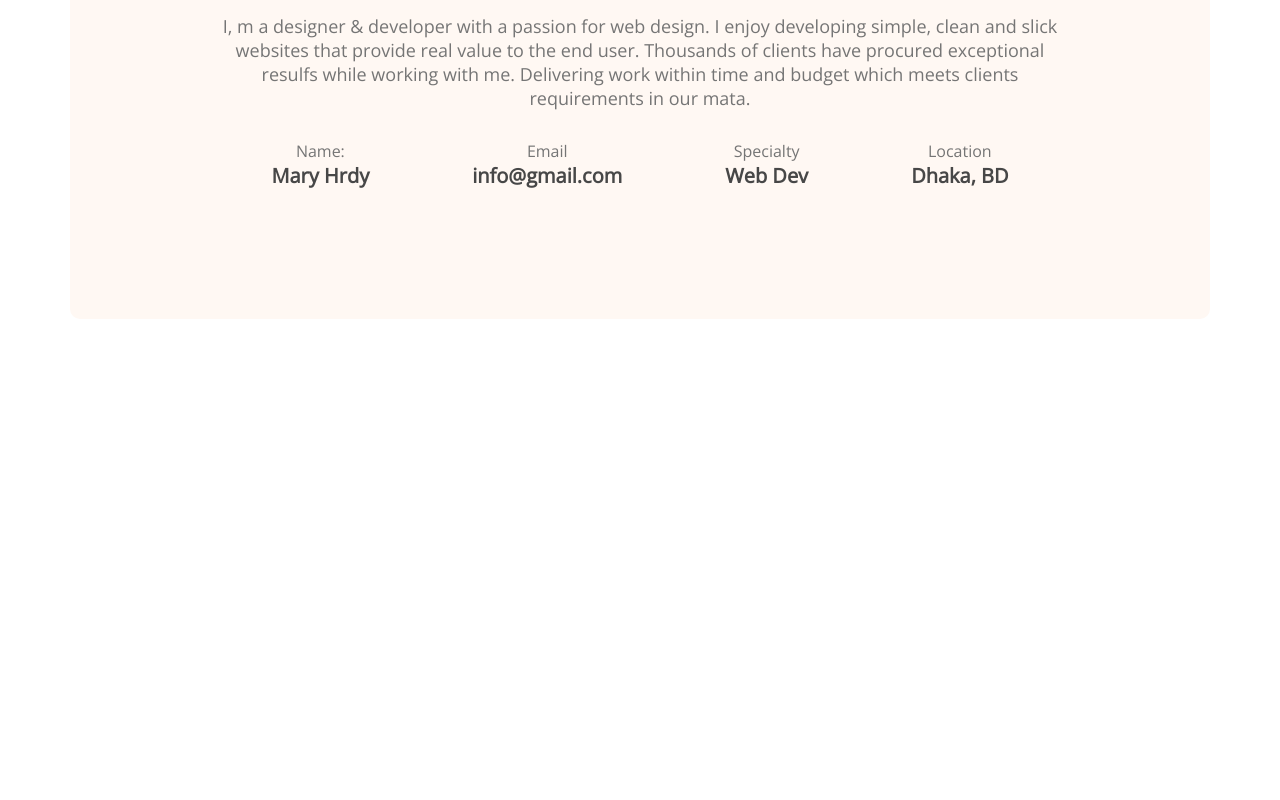
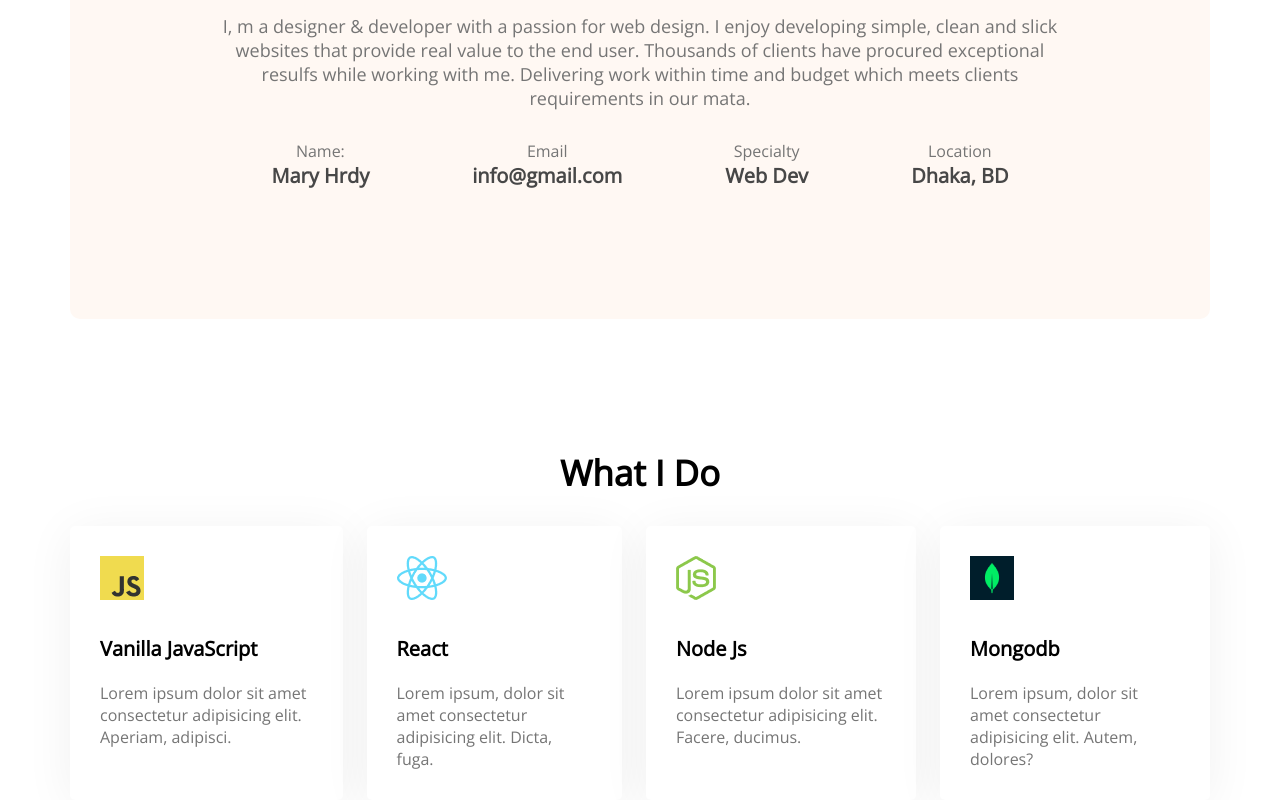
Before and after one commit to NOMAN1802/Developer-portfolio, a plain HTML site: page index.html in a window 1280 px wide. Shown: the part 1163-1963 px from the top of the page. Before the commit the page ends 1482 px from the top, so only its background shows below. Drawn offline with nearby package versions, Linux system fonts and the light colour scheme.

Commit message:
skill section

```diff
--- a/index.html
+++ b/index.html
@@ -57,6 +57,35 @@
 
             </div>
           </section>
+          <!-- What i do section -->
+          <section class="what-i-do">
+            <h3 class="section-title">What I Do</h3>
+            <div class="skills-container">
+                <div class="skill">
+                    <img src="images/icons/js.png" alt="">
+                    <p class="skill-title">Vanilla JavaScript</p>
+                    <p class="skill-description">Lorem ipsum dolor sit amet consectetur adipisicing elit. Aperiam, adipisci.
+
+                    </p>
+                </div>
+                <div class="skill">
+                    <img src="images/icons/react.png" alt="">
+                    <p class="skill-title">React</p>
+                    <p class="skill-description">Lorem ipsum, dolor sit amet consectetur adipisicing elit. Dicta, fuga.</p>
+                </div>
+                <div class="skill">
+                    <img src="images/icons/nodejs.png" alt="">
+                    <p class="skill-title">Node Js</p>
+                    <p class="skill-description">Lorem ipsum dolor sit amet consectetur adipisicing elit. Facere, ducimus.</p>
+                </div>
+                <div class="skill">
+                    <img src="images/icons/mongo.png" alt="">
+                    <p class="skill-title">Mongodb</p>
+                    <p class="skill-description">Lorem ipsum, dolor sit amet consectetur adipisicing elit. Autem, dolores?</p>
+                </div>
+            </div>
+
+          </section>
     </main>
     <footer>
 
--- a/styles/portfolio.css
+++ b/styles/portfolio.css
@@ -92,6 +92,7 @@ main {
 }
 
 .section-title {
+    text-align: center;
     font-weight: 700;
     font-size: 35px;
     margin-bottom: 30px;
@@ -103,18 +104,55 @@ main {
     margin-bottom: 30px;
 
 }
-.about-info-container{
+
+.about-info-container {
     display: flex;
     justify-content: space-around;
 
 }
-.about .info-title{
+
+.about .info-title {
 
     color: #757575;
     font-size: 20;
 }
-.info-description{
+
+.info-description {
     color: #474747;
     font-size: 20px;
     font-weight: 700;
 }
+
+/* what i do style */
+.what-i-do {
+
+    margin-top: 130px;
+}
+
+.skills-container {
+    display: flex;
+    gap: 24px;
+
+}
+
+.skill {
+    background: #FFFFFF;
+    box-shadow: 0px 6px 50px rgba(0, 0, 0, 0.06);
+    border-radius: 5px;
+    padding: 30px;
+}
+
+.skill-title {
+
+    font-weight: 700;
+    font-size: 20px;
+    margin-top: 30px;
+    margin-bottom: 20px;
+
+}
+
+.skill-description {
+
+    color: #757575;
+    font-size: 16px;
+}
```
